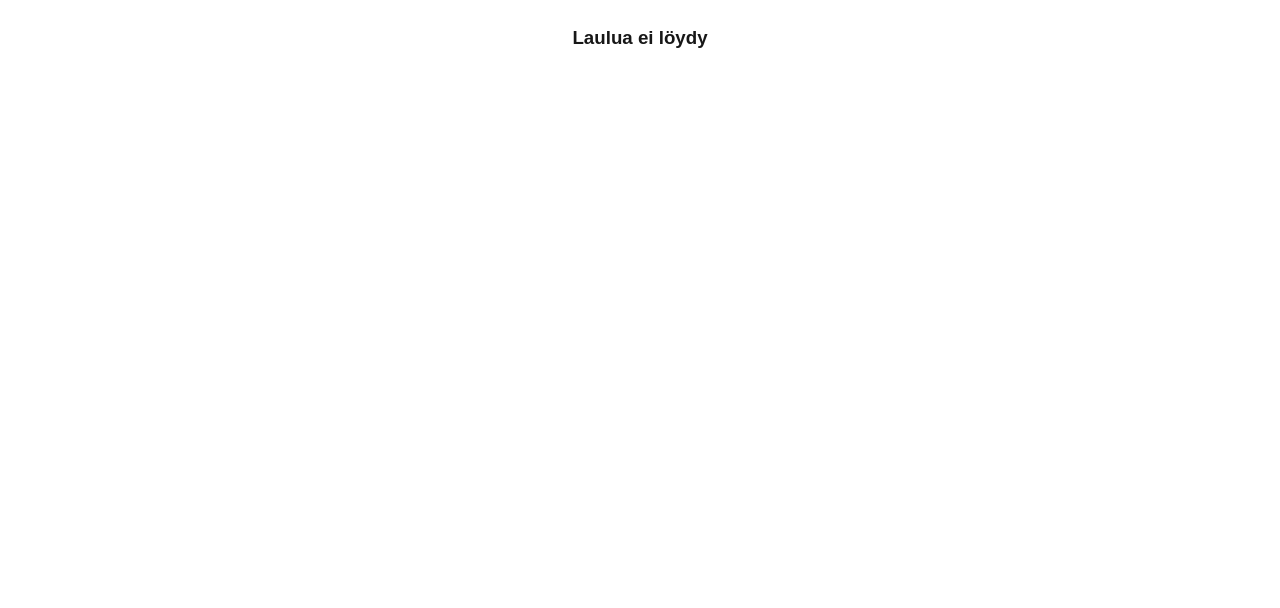
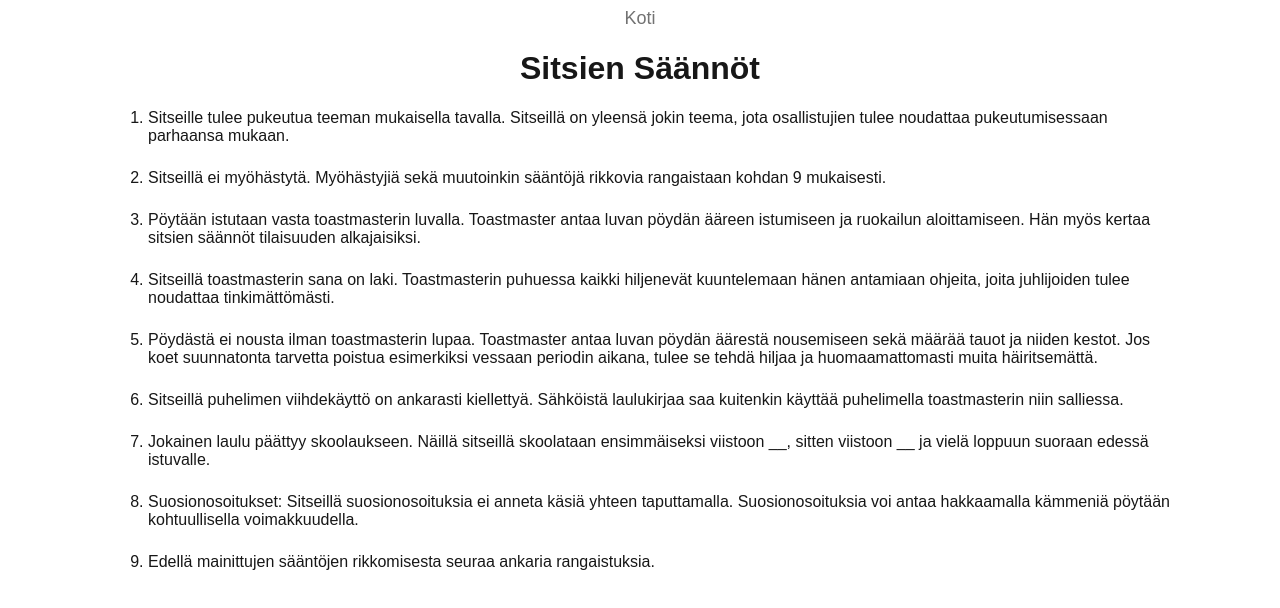
Before and after one commit to kurkilmo/ritmi, a Next.js app: page /rules in a window 1280 px wide. Before the commit this address had no page. Shown: the top 608 px of the page. Built offline with nearby package versions, Linux system fonts and the light colour scheme.

Commit message:
Add rule page

```diff
--- a/src/app/globals.css
+++ b/src/app/globals.css
@@ -90,6 +90,27 @@ nav {
     font-size: 1em;
     font-style: italic;
   }
+}
+
+.rulePage {
+	li {
+		width: 80vw;
+		margin-bottom: 1.5em;
+	}
+
+	h1 {
+		text-align: center;
+	}
+}
+
+.ruleLink {
+	margin-top: -1em;
+	margin-bottom: 1em;
+    color: #929292;
+}
+
+.ruleLink:hover {
+    color:#a7a7a7;
 }
 
 .lyrics {
--- a/src/app/page.js
+++ b/src/app/page.js
@@ -40,9 +40,10 @@ export default function Home() {
   return (
     <div className="main">
       <h1>Ritmi</h1>
+        <Link href="/rules" className='ruleLink'>Sitsien säännöt</Link>
       <div className="songFilter">
                 <input value={filter} placeholder="Etsi" onChange={handleFilterChange} />
-            </div>
+      </div>
       <ul className="songList">
         {filteredSongs.map((song, ind) =>
           <li key={ind}>
--- /dev/null
+++ b/src/app/rules/page.js
@@ -0,0 +1,68 @@
+import Link from "next/link"
+
+export default async function Rules() {
+    const Nav = () => {
+        return (
+            <nav>
+                <Link href="/">
+                    Koti
+                </Link>
+            </nav>
+        )
+    }
+
+    return (
+        <div className="rulePage">
+            <Nav />
+            <h1>Sitsien Säännöt</h1>
+			<ol>
+			<li>
+				Sitseille tulee pukeutua teeman mukaisella tavalla. Sitseillä on yleensä jokin teema, jota osallistujien tulee noudattaa pukeutumisessaan parhaansa mukaan.
+			</li>
+			<li>
+				Sitseillä ei myöhästytä. Myöhästyjiä sekä muutoinkin sääntöjä rikkovia rangaistaan kohdan 9 mukaisesti.
+			</li>
+			<li>
+				Pöytään istutaan vasta toastmasterin luvalla. Toastmaster antaa luvan pöydän ääreen istumiseen ja ruokailun aloittamiseen. Hän myös kertaa sitsien säännöt tilaisuuden alkajaisiksi.
+			</li>
+			<li>
+				Sitseillä toastmasterin sana on laki. Toastmasterin puhuessa kaikki hiljenevät kuuntelemaan hänen antamiaan ohjeita, joita juhlijoiden tulee noudattaa tinkimättömästi.
+			</li>
+			<li>
+				Pöydästä ei nousta ilman toastmasterin lupaa. Toastmaster antaa luvan pöydän äärestä nousemiseen sekä määrää tauot ja niiden kestot. Jos koet suunnatonta tarvetta poistua esimerkiksi vessaan periodin aikana, tulee se tehdä hiljaa ja huomaamattomasti muita häiritsemättä.
+			</li>
+			<li>
+				Sitseillä puhelimen viihdekäyttö on ankarasti kiellettyä. Sähköistä laulukirjaa saa kuitenkin käyttää puhelimella toastmasterin niin salliessa.
+			</li>
+			<li>
+				Jokainen laulu päättyy skoolaukseen. Näillä sitseillä skoolataan ensimmäiseksi viistoon __, sitten viistoon __ ja vielä loppuun suoraan edessä istuvalle.
+			</li>
+			<li>
+				Suosionosoitukset: Sitseillä suosionosoituksia ei anneta käsiä yhteen taputtamalla. Suosionosoituksia voi antaa hakkaamalla kämmeniä pöytään kohtuullisella voimakkuudella.
+			</li>
+			<li>
+				Edellä mainittujen sääntöjen rikkomisesta seuraa ankaria rangaistuksia.
+			</li>
+			</ol>
+        </div>
+    )
+}
+
+export async function generateMetadata() {
+	return {
+		title: "Sitsien säännöt"
+	}
+}
+/*
+
+1. Sitseille tulee pukeutua teeman mukaisella tavalla. Sitseillä on yleensä jokin teema, jota osallistujien tulee noudattaa pukeutumisessaan parhaansa mukaan.
+2. Sitseillä ei myöhästytä. Myöhästyjiä sekä muutoinkin sääntöjä rikkovia rangaistaan kohdan 9 mukaisesti.
+3. Pöytään istutaan vasta toastmasterin luvalla. Toastmaster antaa luvan pöydän ääreen istumiseen ja ruokailun aloittamiseen. Hän myös kertaa sitsien säännöt tilaisuuden alkajaisiksi.
+4. Sitseillä toastmasterin sana on laki. Toastmasterin puhuessa kaikki hiljenevät kuuntelemaan hänen antamiaan ohjeita, joita juhlijoiden tulee noudattaa tinkimättömästi.
+5. Pöydästä ei nousta ilman toastmasterin lupaa. Toastmaster antaa luvan pöydän äärestä nousemiseen sekä määrää tauot ja niiden kestot. Jos koet suunnatonta tarvetta poistua esimerkiksi vessaan periodin aikana, tulee se tehdä hiljaa ja huomaamattomasti muita häiritsemättä.
+6. Sitseillä puhelimen viihdekäyttö on ankarasti kiellettyä. Sähköistä laulukirjaa saa kuitenkin käyttää puhelimella toastmasterin niin salliessa.
+7. Jokainen laulu päättyy skoolaukseen. Näillä sitseillä skoolataan ensimmäiseksi viistoon __, sitten viistoon __ ja vielä loppuun suoraan edessä istuvalle.
+8. Suosionosoitukset: Sitseillä suosionosoituksia ei anneta käsiä yhteen taputtamalla. Suosionosoituksia voi antaa hakkaamalla kämmeniä pöytään kohtuullisella voimakkuudella.
+9. Edellä mainittujen sääntöjen rikkomisesta seuraa ankaria rangaistuksia.
+
+*/
```
